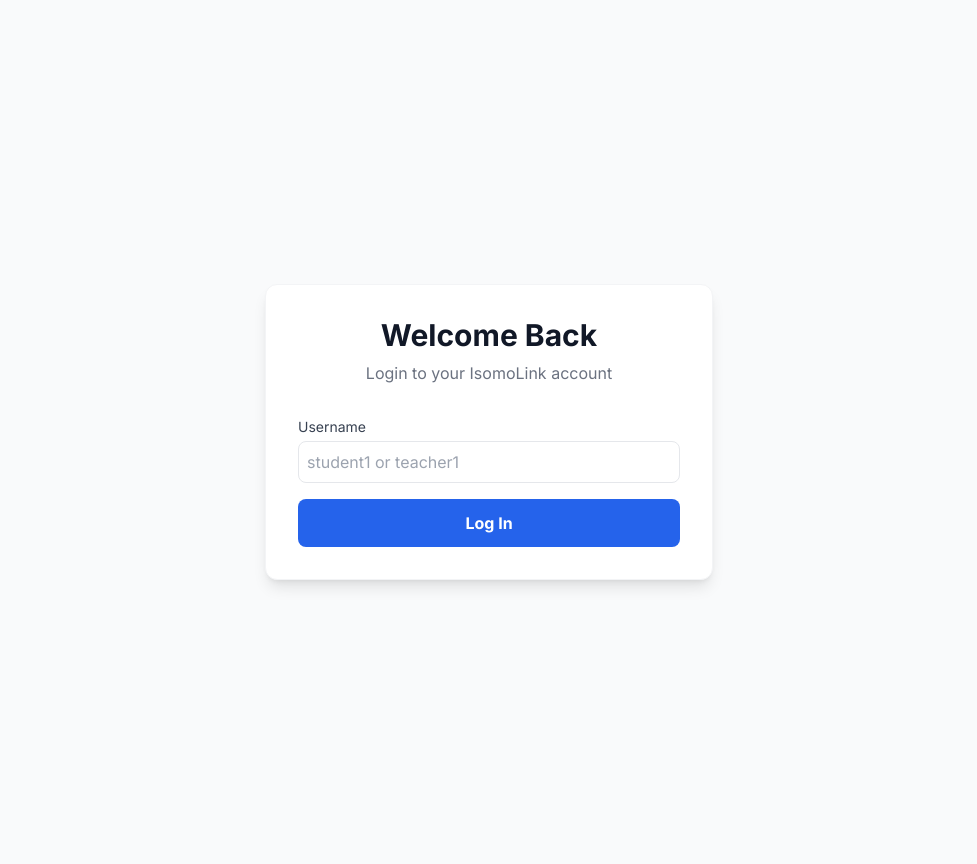
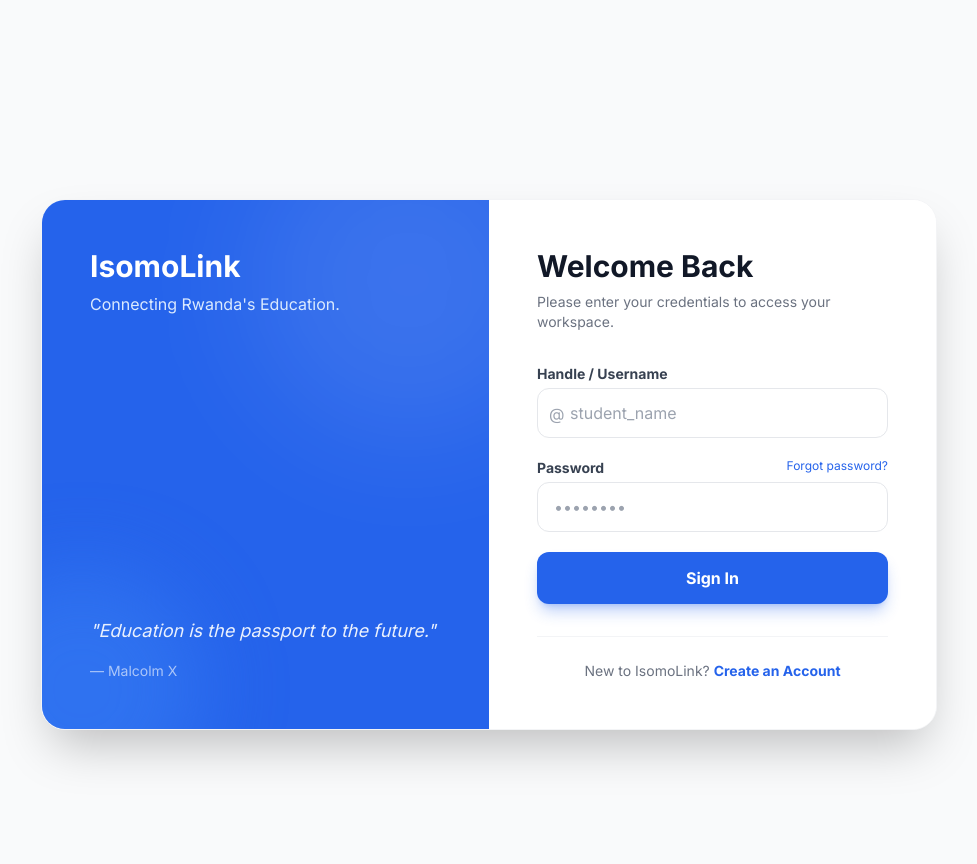
Before and after one commit to Ntwali-Wilson/n8n-data-store, a Flask app: template templates/login.html in a window 1280 px wide. Shown: the whole page, without its empty margins (151-1128 px from the left). Run offline with Flask 3, Linux system fonts and the light colour scheme; the template is opened without the code that fills it, so the values that code supplies are empty; some libraries are stand-ins or nearby versions.

Commit message:
Redesign login page with updated layout and styles

```diff
--- a/templates/login.html
+++ b/templates/login.html
@@ -1,20 +1,78 @@
 {% extends "base.html" %}
 
+{% block title %}Login | IsomoLink{% endblock %}
+
 {% block content %}
-<div class="flex h-full items-center justify-center">
-    <div class="w-full max-w-md bg-white p-8 rounded-xl shadow-lg border border-gray-100">
-        <h2 class="text-3xl font-bold text-center mb-2">Welcome Back</h2>
-        <p class="text-center text-gray-500 mb-8">Login to your IsomoLink account</p>
+<div class="min-h-screen flex items-center justify-center p-4">
 
-        <form method="POST">
-            <div class="mb-4">
-                <label class="block text-sm font-medium text-gray-700 mb-1">Username</label>
-                <input type="text" name="username" class="w-full p-2 border rounded-lg" placeholder="student1 or teacher1">
+    <div class="w-full max-w-4xl bg-white dark:bg-gray-800 rounded-3xl shadow-2xl overflow-hidden flex flex-col md:flex-row border border-gray-100 dark:border-gray-700">
+
+        <div class="hidden md:flex w-1/2 bg-blue-600 p-12 flex-col justify-between relative overflow-hidden">
+            <div class="relative z-10">
+                <h1 class="text-3xl font-bold text-white mb-2">IsomoLink</h1>
+                <p class="text-blue-100">Connecting Rwanda's Education.</p>
             </div>
-            <button type="submit" class="w-full bg-blue-600 text-white py-3 rounded-lg font-bold hover:bg-blue-700">
-                Log In
-            </button>
-        </form>
+
+            <div class="relative z-10 mt-12">
+                <blockquote class="text-lg text-white/90 italic">
+                    "Education is the passport to the future."
+                </blockquote>
+                <p class="text-white/60 text-sm mt-4">— Malcolm X</p>
+            </div>
+
+            <div class="absolute top-0 right-0 -mr-20 -mt-20 w-80 h-80 bg-white/10 rounded-full blur-3xl"></div>
+            <div class="absolute bottom-0 left-0 -ml-20 -mb-20 w-60 h-60 bg-blue-500/50 rounded-full blur-2xl"></div>
+        </div>
+
+        <div class="w-full md:w-1/2 p-8 md:p-12 bg-white dark:bg-gray-800">
+
+            <h2 class="text-3xl font-bold text-gray-900 dark:text-white mb-2">Welcome Back</h2>
+            <p class="text-gray-500 text-sm mb-8">Please enter your credentials to access your workspace.</p>
+
+            {% with messages = get_flashed_messages(with_categories=true) %}
+                {% if messages %}
+                    {% for category, message in messages %}
+                    <div class="mb-6 p-4 rounded-lg text-sm font-medium
+                        {% if category == 'danger' %}bg-red-50 text-red-600 border border-red-100
+                        {% else %}bg-green-50 text-green-600 border border-green-100{% endif %}">
+                        {{ message }}
+                    </div>
+                    {% endfor %}
+                {% endif %}
+            {% endwith %}
+
+            <form method="POST" action="/login" class="space-y-5">
+
+                <div>
+                    <label class="block text-sm font-bold text-gray-700 dark:text-gray-300 mb-1">Handle / Username</label>
+                    <div class="relative">
+                        <span class="absolute left-3 top-3.5 text-gray-400">@</span>
+                        <input type="text" name="username" required placeholder="student_name"
+                               class="w-full pl-8 pr-4 py-3 rounded-xl border border-gray-200 dark:border-gray-600 dark:bg-gray-700 focus:ring-2 focus:ring-blue-500 outline-none transition font-medium">
+                    </div>
+                </div>
+
+                <div>
+                    <div class="flex justify-between mb-1">
+                        <label class="block text-sm font-bold text-gray-700 dark:text-gray-300">Password</label>
+                        <a href="#" class="text-xs text-blue-600 hover:underline">Forgot password?</a>
+                    </div>
+                    <input type="password" name="password" required placeholder="••••••••"
+                           class="w-full px-4 py-3 rounded-xl border border-gray-200 dark:border-gray-600 dark:bg-gray-700 focus:ring-2 focus:ring-blue-500 outline-none transition">
+                </div>
+
+                <button type="submit" class="w-full bg-blue-600 hover:bg-blue-700 text-white font-bold py-3.5 rounded-xl shadow-lg shadow-blue-600/30 transition transform hover:scale-[1.02]">
+                    Sign In
+                </button>
+            </form>
+
+            <div class="mt-8 text-center border-t border-gray-100 dark:border-gray-700 pt-6">
+                <p class="text-sm text-gray-500">
+                    New to IsomoLink?
+                    <a href="/register" class="text-blue-600 font-bold hover:underline">Create an Account</a>
+                </p>
+            </div>
+        </div>
     </div>
 </div>
 {% endblock %}
```
